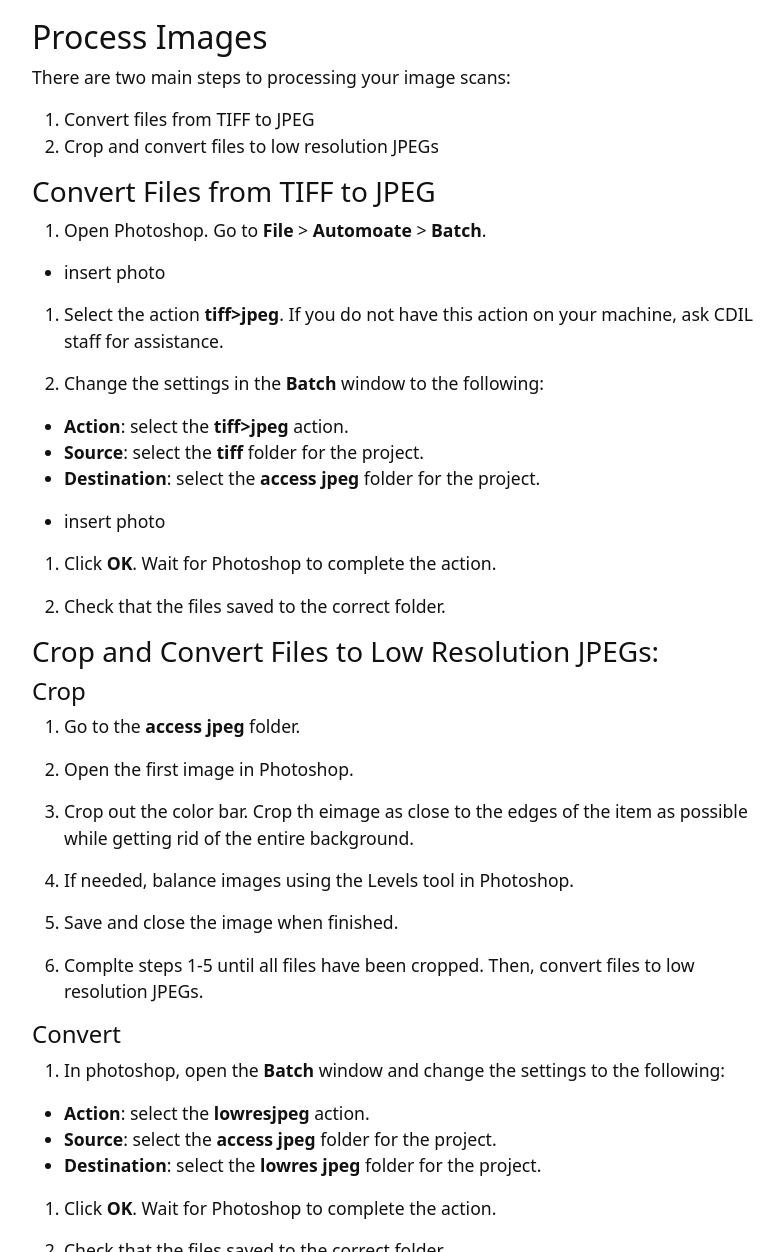
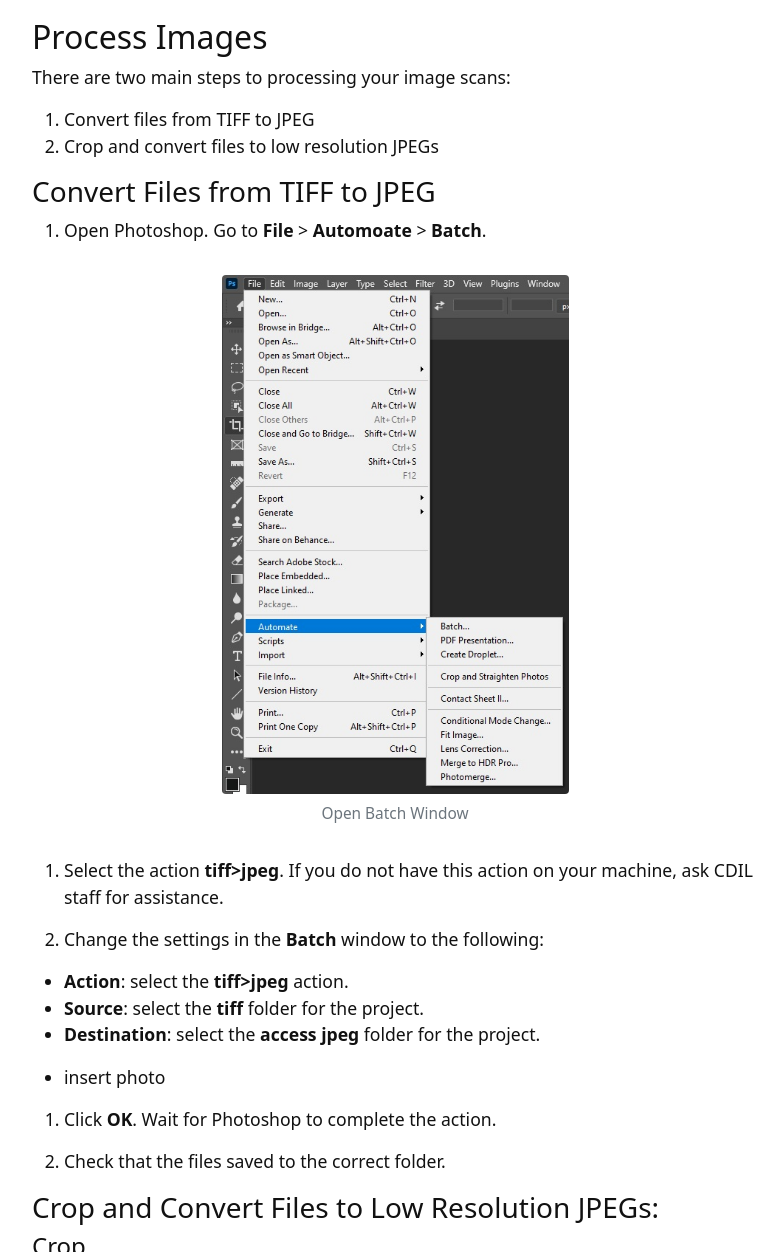
Before and after one commit to kitstokes/digi-proc, a Jekyll site: the page built from content/1-processing.md, in a window 1280 px wide and 1400 px high, scrolled down 576 px, cut to the strip 0-1252 px from the top of the window. Shown: the whole strip, without its empty margins (245-1029 px from the left). Built offline with Jekyll 4.4.1, drawn with Linux system fonts in a browser that asks for light colours.

Commit message:
add image to objects

```diff
--- a/content/1-processing.md
+++ b/content/1-processing.md
@@ -29,7 +29,7 @@ There are two main steps to processing your image scans:
 
 1. Open Photoshop. Go to **File** > **Automoate** > **Batch**.
 
-* insert photo
+{% include figure.html img="processing_1.jpeg" alt="Open Batch Window" caption="Open Batch Window" width="50%" %}
 
 2. Select the action **tiff>jpeg**. If you do not have this action on your machine, ask CDIL staff for assistance.
 
```
Also changed, not shown: images/processing_1.jpeg (added).
